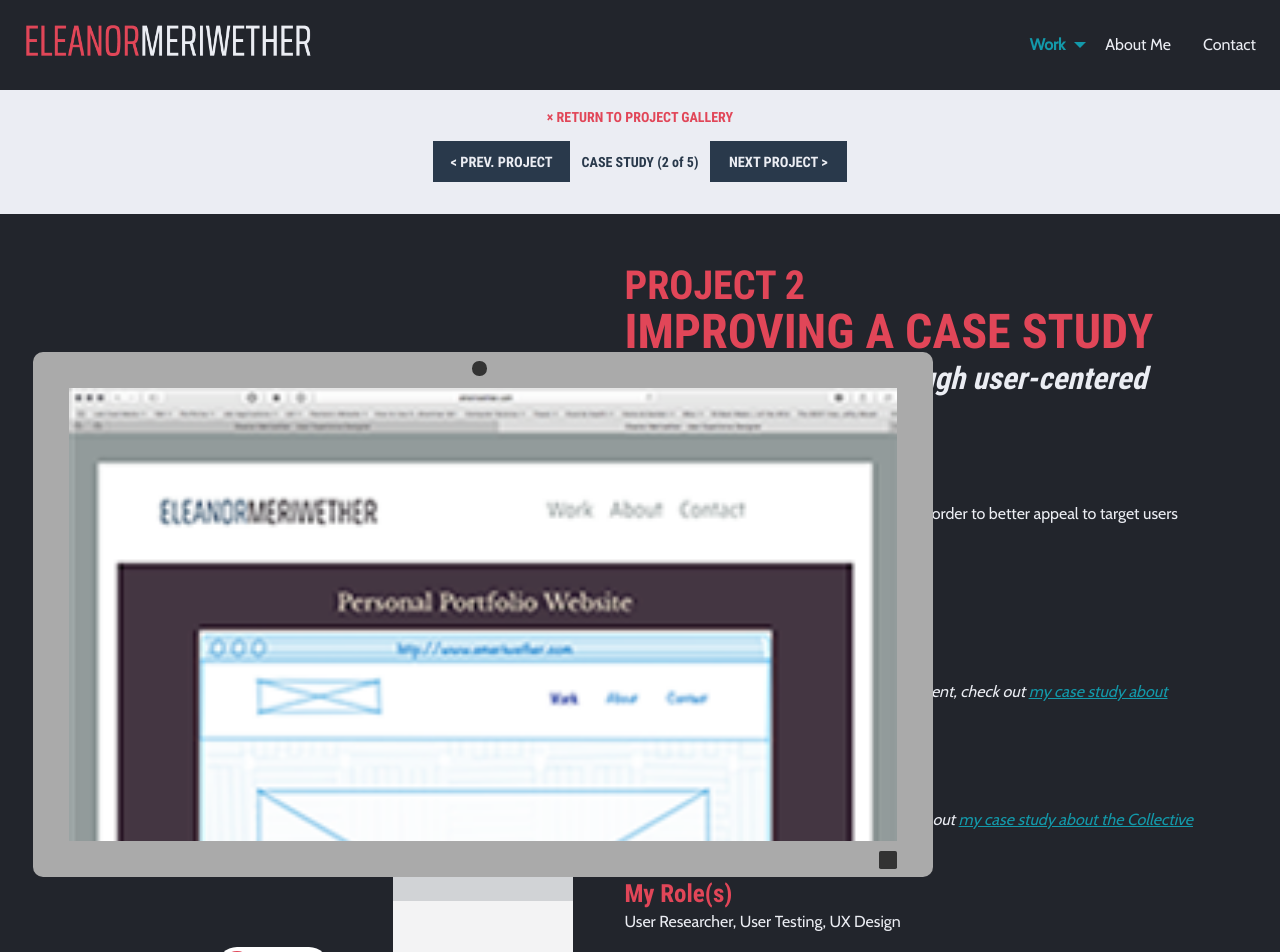
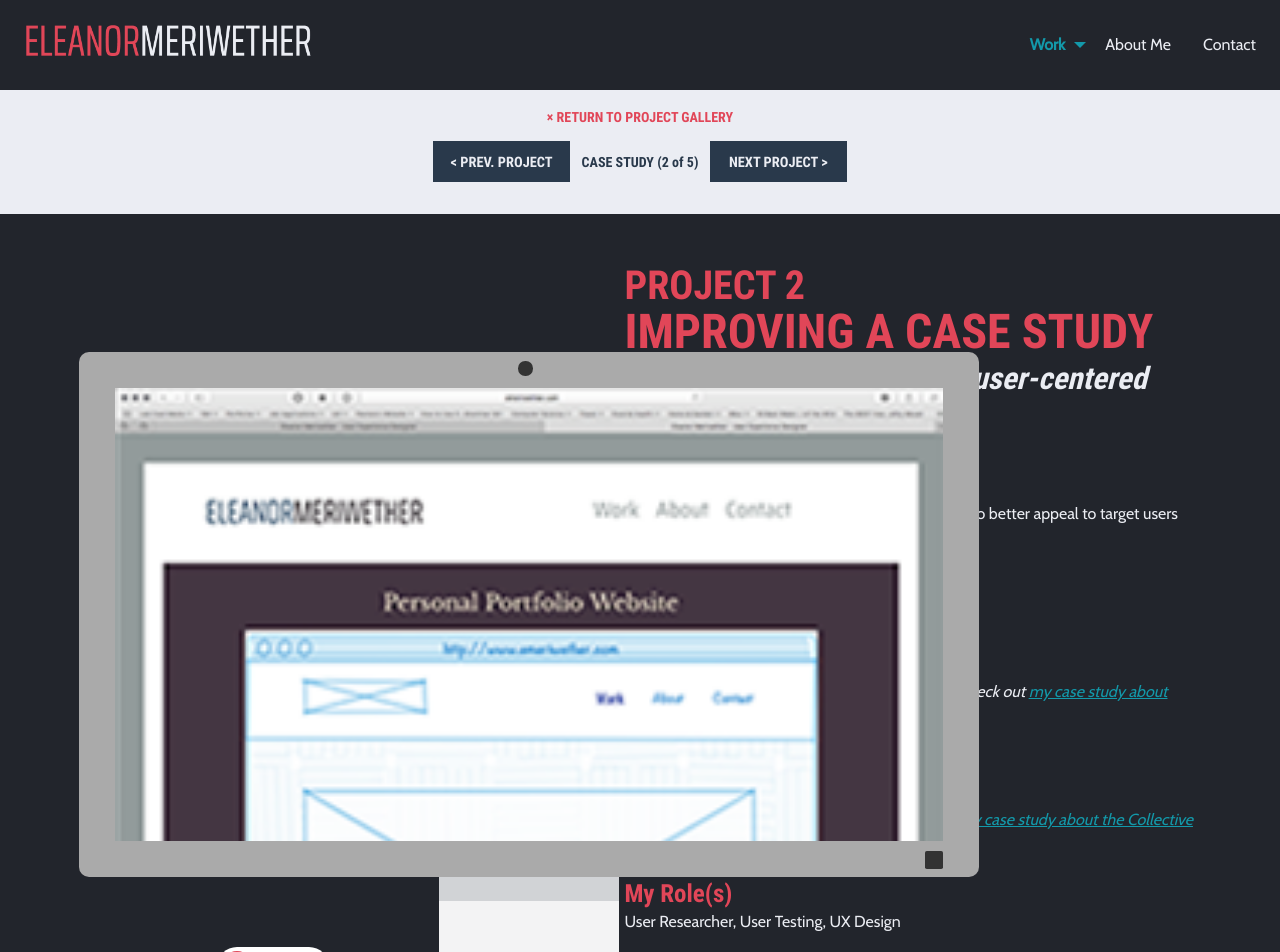
Before and after one commit to emeriwether/emeriwether.github.io, a Jekyll site: the page built from project.html, in a window 1280 px wide. Shown: the top 952 px of the page. Built offline with Jekyll 4.4.1, drawn with Linux system fonts in a browser that asks for light colours.

Commit message:
ct prev comm

```diff
--- a/css2/project_header_image.css
+++ b/css2/project_header_image.css
@@ -16,7 +16,6 @@
 .container {
   width: 900px;
   height: 525px;
-  justify-content: center;
 }
 
 .container:hover {
--- a/project.html
+++ b/project.html
@@ -51,7 +51,7 @@
             <div class="grid-x align-middle align-center">
 
                 <!-- BEFORE & AFTER IMAGE -->
-                <div class="cell">
+                <div class="small-10 cell">
 
                     <div class="container">
                       <div class="monitor">
@@ -72,14 +72,15 @@
                   <input class="switch-input" id="defaultSwitch" type="checkbox" name="defaultSwitch">
                   <label class="switch-paddle" for="defaultSwitch">
                     <span class="show-for-sr"></span>
-                    <span class="switch-active" aria-hidden="true">BEFORE</span>
-                    <span class="switch-inactive" aria-hidden="true">AFTER</span>
+                    <span class="switch-active" aria-hidden="true">AFTER</span>
+                    <span class="switch-inactive" aria-hidden="true">BEFORE</span>
                   </label>
                 </div>
 
 
             </div>
         </div>
+
     </div>
 </header>
 <!-- END HEADER-->
```
